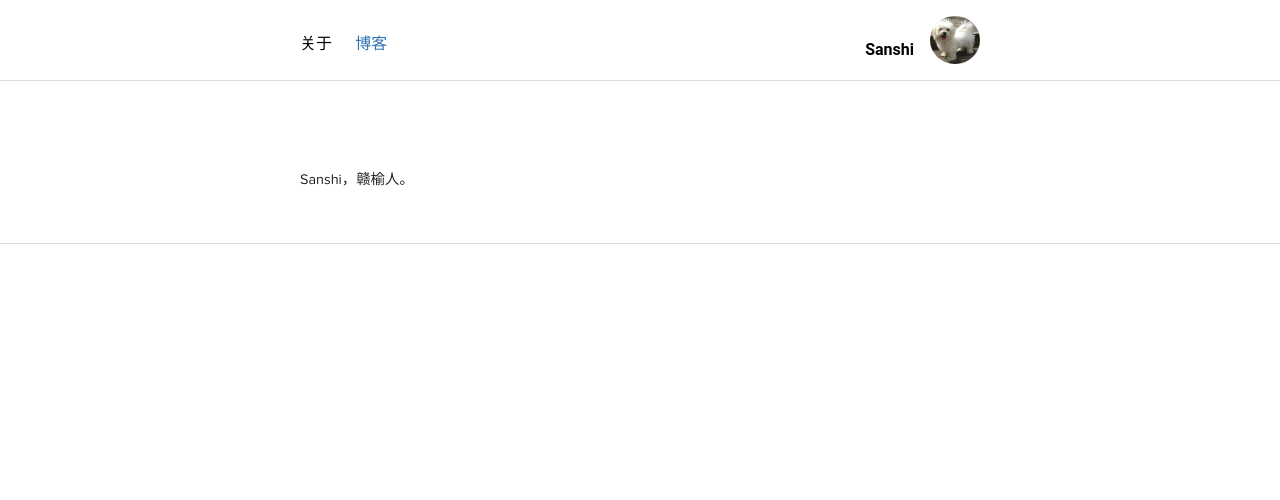
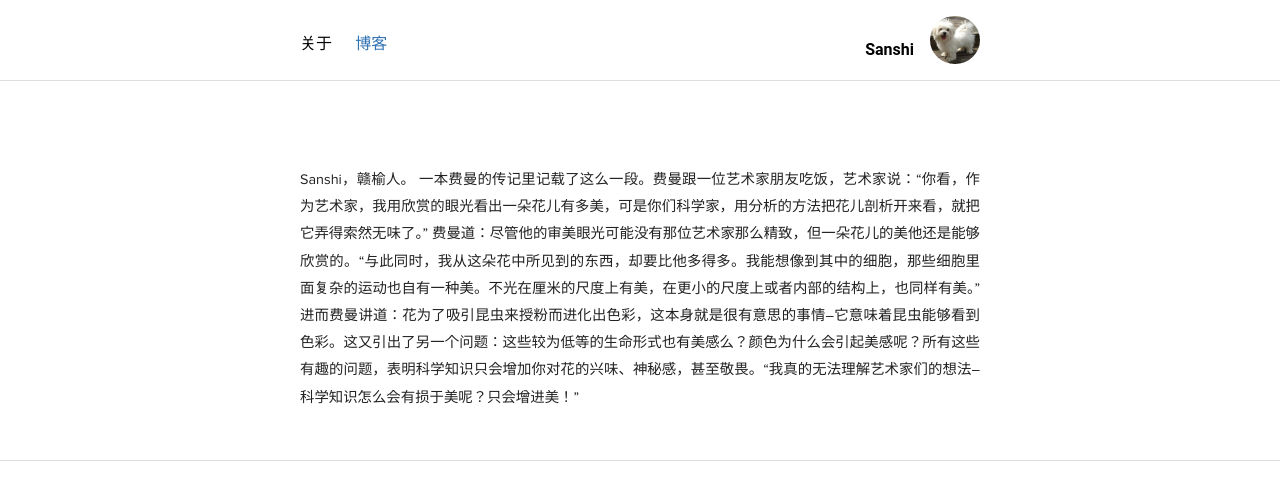
Before and after one commit to shirleysteve/1, a Jekyll site: the page built from index.html, in a window 1280 px wide. Shown: the top 500 px of the page. Built offline with Jekyll 4.4.1, drawn with Linux system fonts in a browser that asks for light colours; nearby versions of some CDN libraries.

Commit message:
Update index.html

```diff
--- a/index.html
+++ b/index.html
@@ -21,6 +21,12 @@ description: 顶天立地
 
   <p>
 Sanshi，赣榆人。
+
+一本费曼的传记里记载了这么一段。费曼跟一位艺术家朋友吃饭，艺术家说：“你看，作为艺术家，我用欣赏的眼光看出一朵花儿有多美，可是你们科学家，用分析的方法把花儿剖析开来看，就把它弄得索然无味了。”
+
+费曼道：尽管他的审美眼光可能没有那位艺术家那么精致，但一朵花儿的美他还是能够欣赏的。“与此同时，我从这朵花中所见到的东西，却要比他多得多。我能想像到其中的细胞，那些细胞里面复杂的运动也自有一种美。不光在厘米的尺度上有美，在更小的尺度上或者内部的结构上，也同样有美。”
+
+进而费曼讲道：花为了吸引昆虫来授粉而进化出色彩，这本身就是很有意思的事情–它意味着昆虫能够看到色彩。这又引出了另一个问题：这些较为低等的生命形式也有美感么？颜色为什么会引起美感呢？所有这些有趣的问题，表明科学知识只会增加你对花的兴味、神秘感，甚至敬畏。“我真的无法理解艺术家们的想法–科学知识怎么会有损于美呢？只会增进美！”
  </p>
 
 <!--
@@ -36,7 +42,7 @@ Sanshi，赣榆人。
 <div class="center">
   <!-- <img src="/images/caoxueqin.jpg" alt="曹雪芹" />-->
 </div>
-<!--冷窗寒烛，热泪温情。遥晃十载，双鬓如雪。满纸荒唐言，一把辛酸泪！-->
+
  </p>
 
 
```
